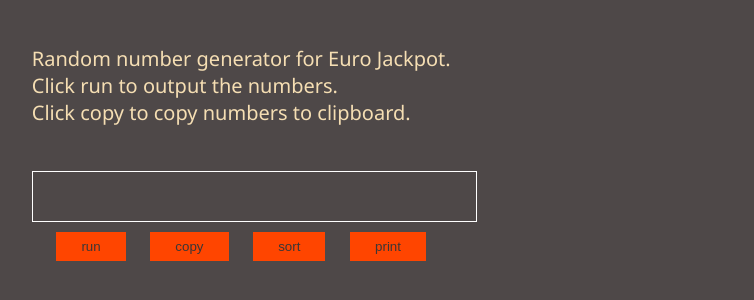
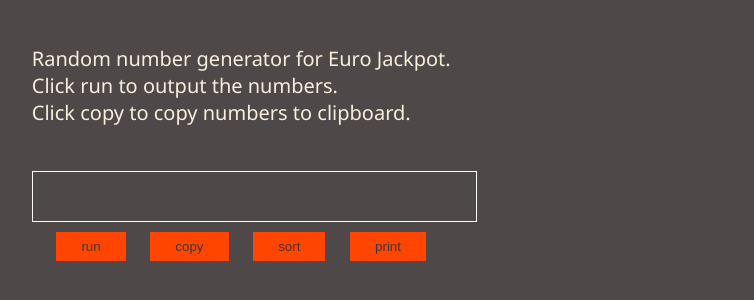
Before and after one commit to markokroselj/eNumbersWeb, a plain HTML site: page index.html in a window 1280 px wide. Shown: the whole page, 122-876 px from the left. Drawn offline with nearby package versions, Linux system fonts and the light colour scheme; files that its build step writes are made by us from their sources.

Commit message:
changed text color

```diff
--- a/styles/main.scss
+++ b/styles/main.scss
@@ -7,7 +7,7 @@
         margin: 0px;
     }
     background: #4e4848;
-    color: wheat;
+    color: rgb(247, 238, 221);
 
     main{
         display: flex;
```
